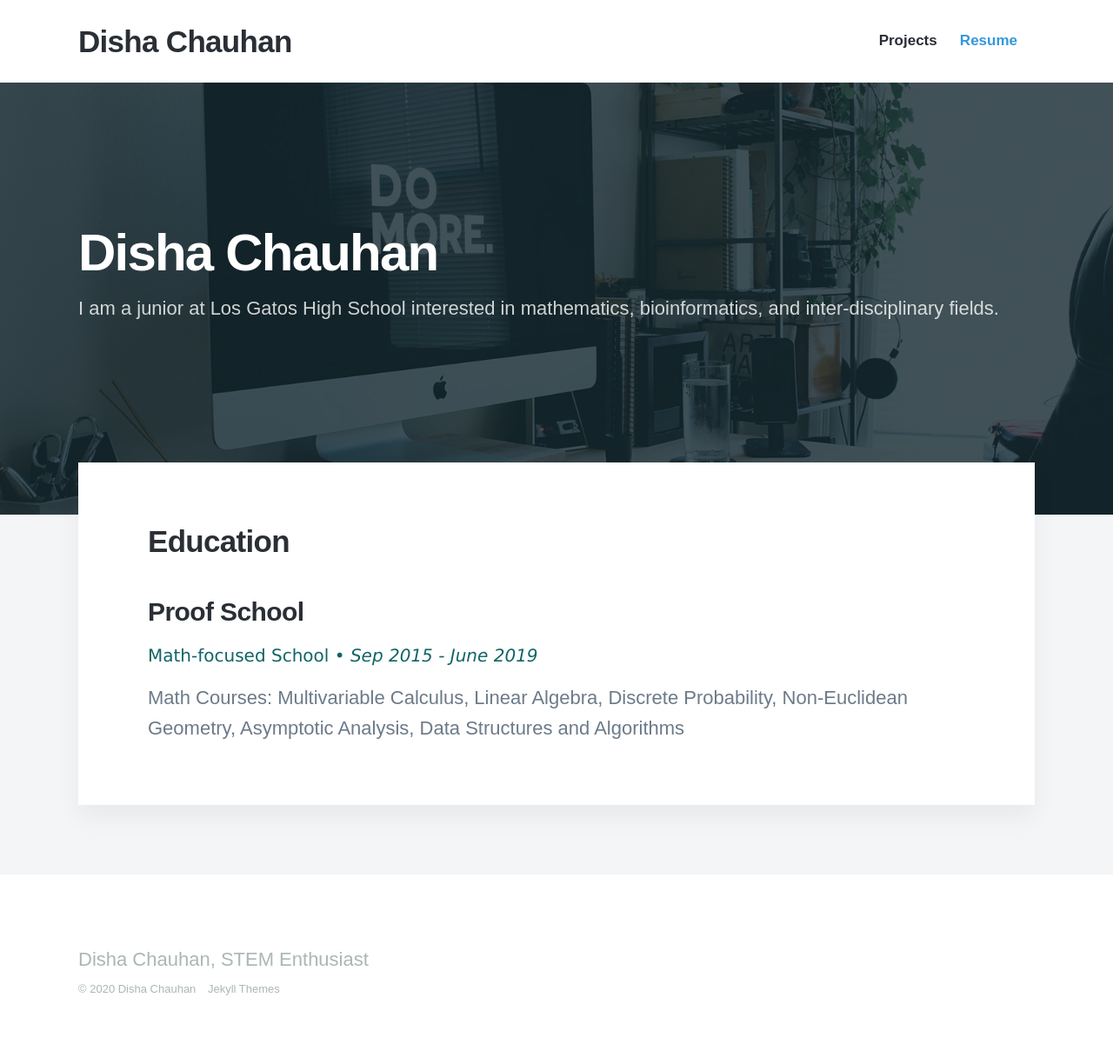
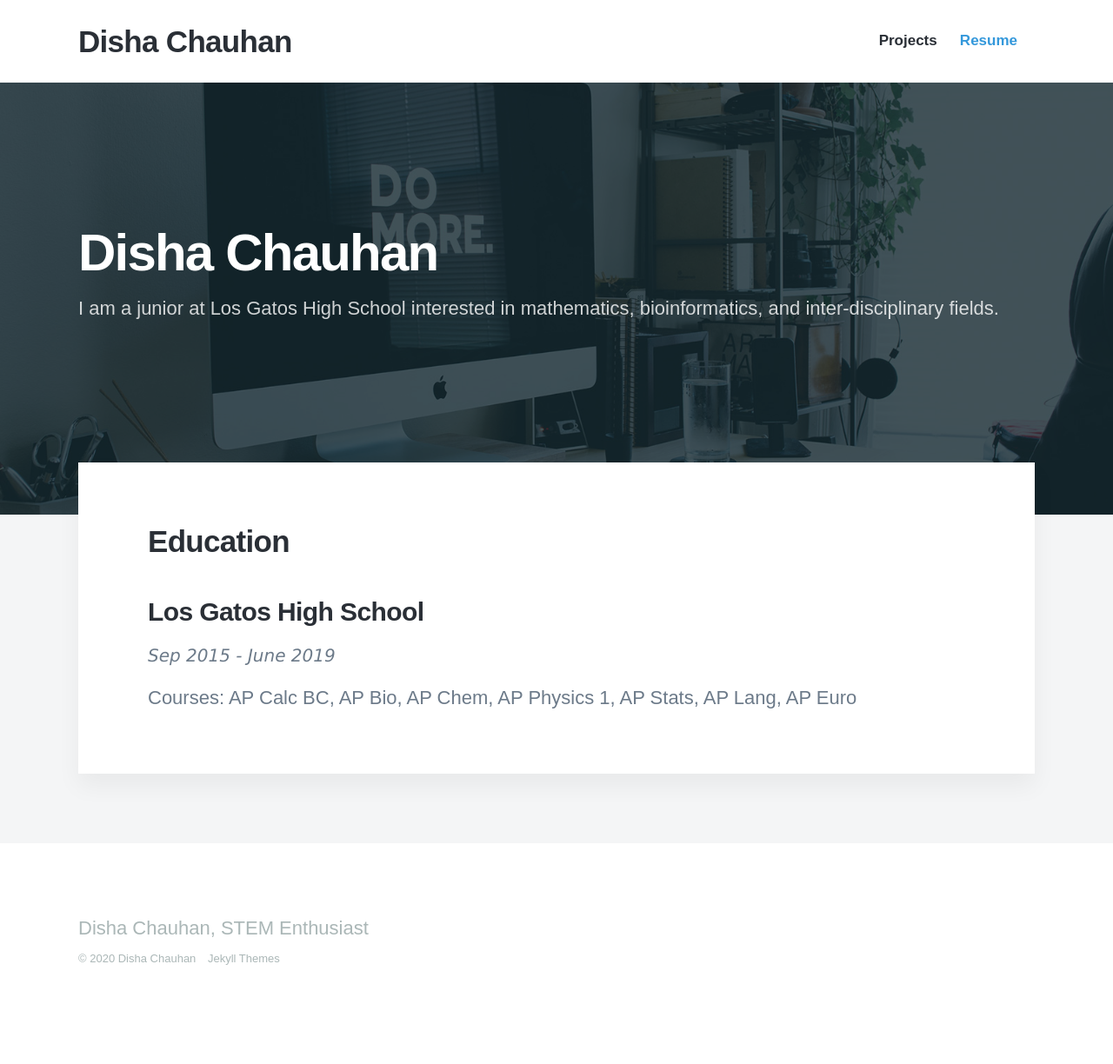
Before and after one commit to disha-22/disha-22.github.io, a Jekyll site: the page built from _pages/Resume.md, in a window 1280 px wide. Shown: the whole page at 87% size. Built offline with Jekyll 4.4.1, drawn with Linux system fonts in a browser that asks for light colours; nearby versions of some CDN libraries; some web fonts are replaced; after the commit the page ends 1189 px from its top, so only the background shows below that.

Commit message:
Update Resume.md

```diff
--- a/_pages/Resume.md
+++ b/_pages/Resume.md
@@ -6,6 +6,6 @@ featured_image: /images/demo/about.jpg
 ---
 
  <h2><span>Education</span></h2>
- <h3>Proof School</h3>
-  <p style="font-family:verdana; font-size:20px; color:#116466">Math-focused School <span>&bull;</span> <em class="date">Sep 2015 - June 2019</em></p>
-<p> Math Courses: Multivariable Calculus, Linear Algebra, Discrete Probability, Non-Euclidean Geometry, Asymptotic Analysis, Data Structures and Algorithms </p>
+ <h3>Los Gatos High School</h3>
+  <p style="font-family:verdana; font-size:20px"><em class="date">Sep 2015 - June 2019</em></p>
+<p> Courses: AP Calc BC, AP Bio, AP Chem, AP Physics 1, AP Stats, AP Lang, AP Euro </p>
```
